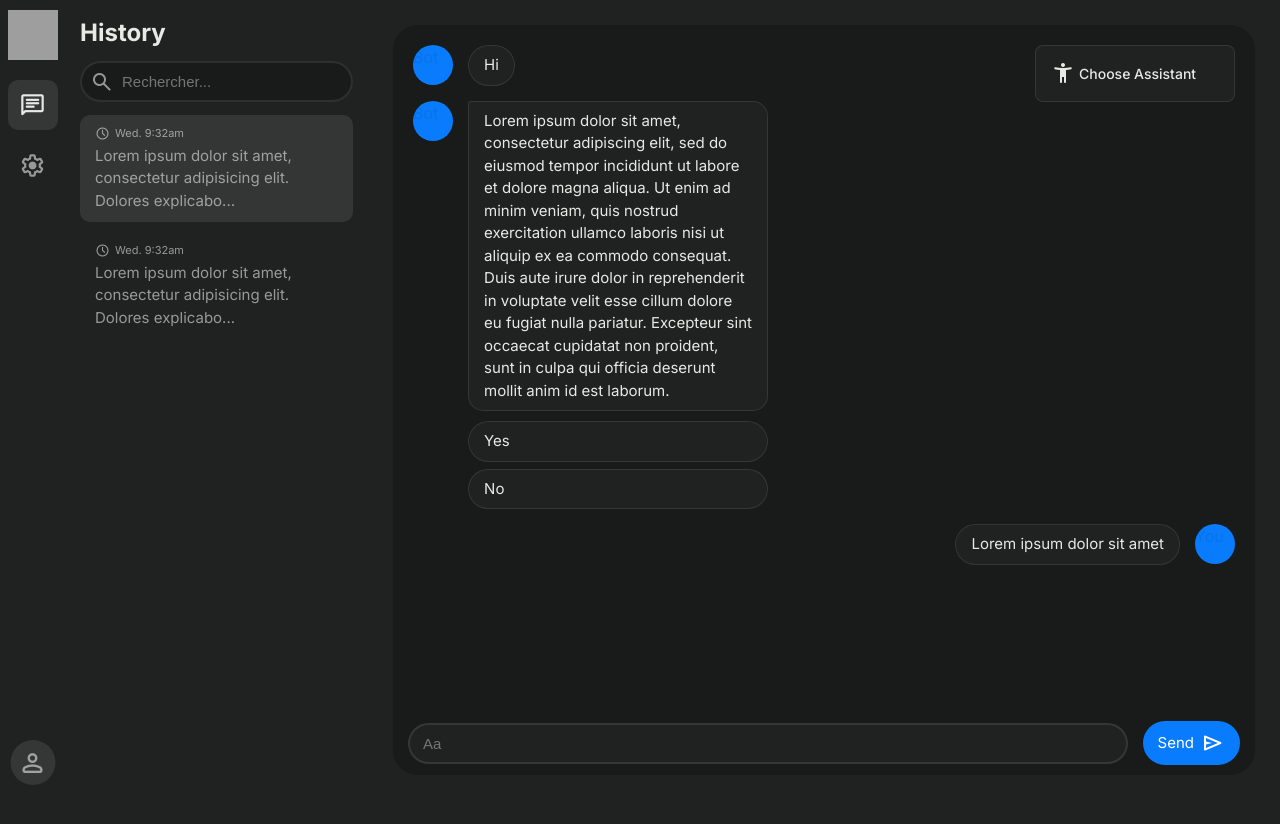
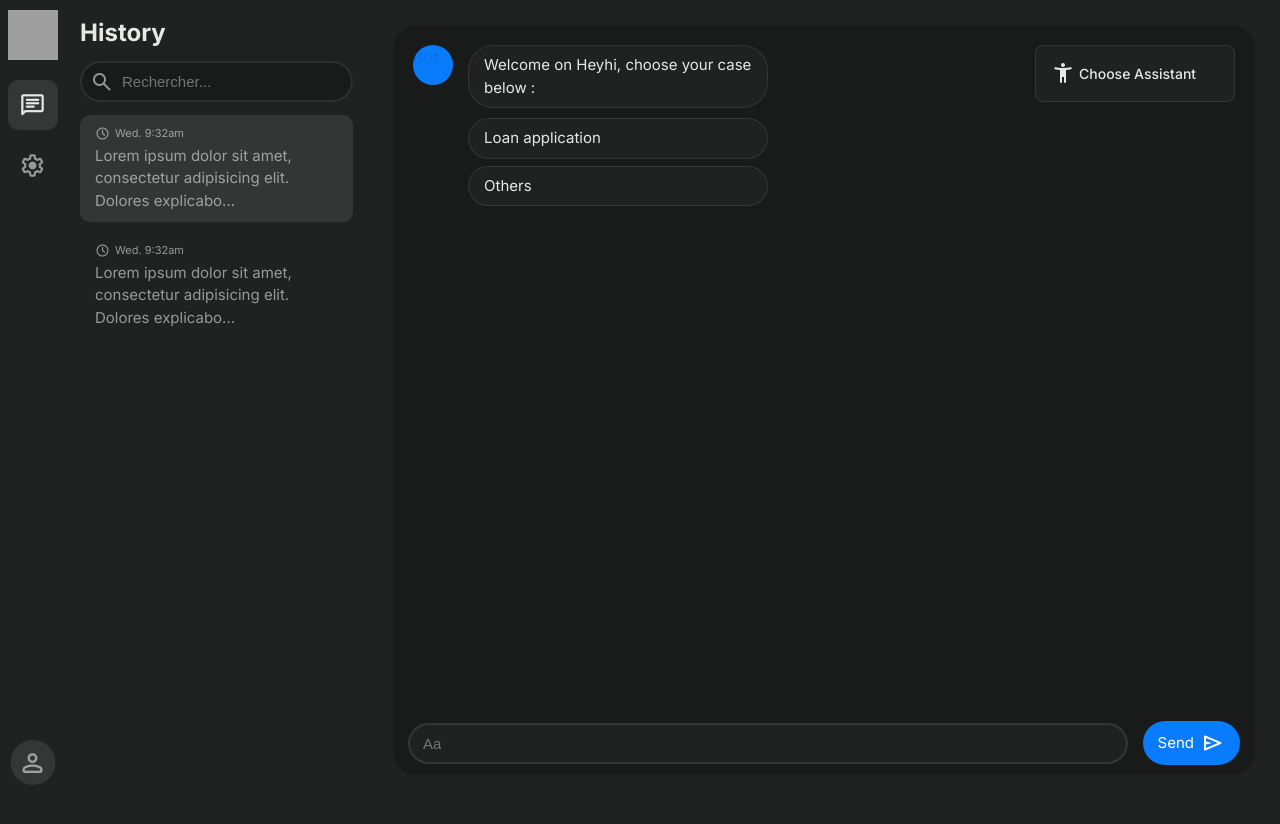
Before and after one commit to Shonned/Heyhi, a React (Vite) app in the folder frontend/: page / in a window 1280 px wide. Shown: the top 824 px of the page. Built offline with nearby package versions, Linux system fonts and the light colour scheme; grey boxes are pictures that could not be loaded.

Commit message:
choose an option

```diff
--- a/frontend/src/components/ChatBot/ChatBot.jsx
+++ b/frontend/src/components/ChatBot/ChatBot.jsx
@@ -8,28 +8,33 @@ import Button from "../Form/Button/Button.jsx";
 const ChatBot = () => {
 
     // Placeholder
-    const longText = "Lorem ipsum dolor sit amet, consectetur adipiscing elit, sed do eiusmod tempor incididunt ut labore et dolore magna aliqua. Ut enim ad minim veniam, quis nostrud exercitation ullamco laboris nisi ut aliquip ex ea commodo consequat. Duis aute irure dolor in reprehenderit in voluptate velit esse cillum dolore eu fugiat nulla pariatur. Excepteur sint occaecat cupidatat non proident, sunt in culpa qui officia deserunt mollit anim id est laborum.";
-    const smallText = "Lorem ipsum dolor sit amet";
-    const startOptions = ['Yes', 'No'];
+    const welcome = "Welcome on Heyhi, choose your case below :";
+    const startOptions = ['Loan application', 'Others'];
 
     const [request, setRequest] = useState('');
     const chatbotContentRef = useRef(null);
 
     const [messages, setMessages] = useState([
-        { content: "Hi", isBot: true },
-        { content: longText, isBot: true, options: startOptions },
-        { content: smallText, isBot: false },
+        { content: welcome, isBot: true, options: startOptions },
     ]);
 
     const sendMessage = () => {
         if (request) {
-            setMessages([...messages, { content: request, isBot: false }]);
+            addMessage(request);
             setRequest('');
-            chatbotContentRef.current.scrollTo({
-                top: chatbotContentRef.current.scrollHeight,
-                behavior: 'smooth'
-            });
         }
+    };
+
+    const handleOptionClick = (option) => {
+        addMessage(option);
+    };
+
+    const addMessage = (content) => {
+        setMessages([...messages, { content, isBot: false }]);
+        chatbotContentRef.current.scrollTo({
+            top: chatbotContentRef.current.scrollHeight,
+            behavior: 'smooth'
+        });
     };
 
     const handleRequest = (e) => {
@@ -43,7 +48,7 @@ const ChatBot = () => {
                 <div className="chatbot-messages">
                     {messages.map((message, index) =>
                         message.isBot ? (
-                            <MessageBot key={index} content={message.content} options={message.options}/>
+                            <MessageBot key={index} content={message.content} options={message.options} onOptionClick={handleOptionClick} />
                         ) : (
                             <MessageUser key={index} content={message.content}/>
                         )
--- a/frontend/src/components/ChatBot/Message/Message.css
+++ b/frontend/src/components/ChatBot/Message/Message.css
@@ -1,6 +1,7 @@
 .message {
     display: flex;
     margin-bottom: 15px;
+    animation-duration: 300ms;
 }
 
 .message.message-user {
@@ -56,3 +57,11 @@
     margin-top: 7px;
     cursor: pointer;
 }
+
+.message .options .option.selected {
+    background: var(--primary-color);
+}
+
+.message .options .option.selected .emoji {
+    margin-right: 7px;
+}
--- a/frontend/src/components/ChatBot/Message/Message.jsx
+++ b/frontend/src/components/ChatBot/Message/Message.jsx
@@ -1,11 +1,22 @@
 import './Message.css'
 import 'animate.css';
+import {useState} from "react";
 
 const getContentClassName = (content) => {
     return content.length <= 50 ? 'content short-content' : 'content';
 };
 
-const MessageBot = ({ content, options }) => {
+const MessageBot = ({ content, options, onOptionClick }) => {
+
+    const [selectedOption, setSelectedOptions] = useState(null);
+    const [isOptionSelected, setIsOptionSelected] = useState(false);
+
+    const handleOptionClick = (option) => {
+        setSelectedOptions(option);
+        setIsOptionSelected(true);
+        onOptionClick(option);
+    }
+
     return (
         <div className="message message-bot animate__animated animate__fadeInUp">
             <div className="user">Bot</div>
@@ -14,8 +25,13 @@ const MessageBot = ({ content, options }) => {
                 {options && (
                     <div className="options">
                         {options.map((option, index) => (
-                            <div key={index} className="option">
-                                <span>{option}</span>
+                            <div key={index}
+                                 className={`option ${selectedOption === option ? 'selected' : ''}`}
+                                 onClick={() => !isOptionSelected && handleOptionClick(option)}
+                            >
+                                <span>
+                                    <span className="emoji">{selectedOption === option ? '🎉' : ''}</span>
+                                    {option}</span>
                             </div>
                         ))}
                     </div>
```
